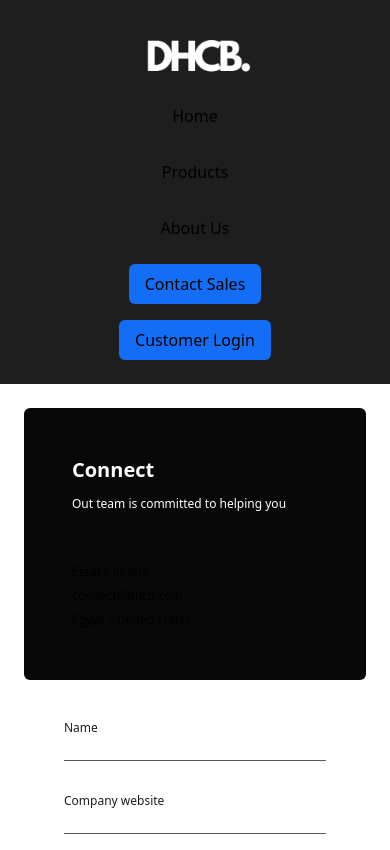
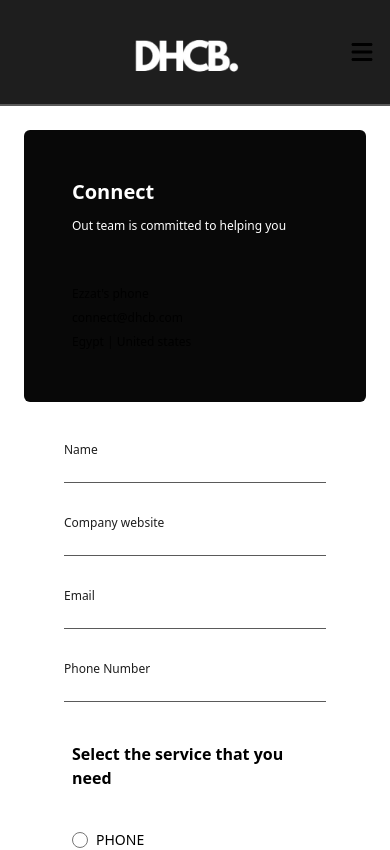
Before and after one commit to Abdulrahmanrihan/DHCB, a Next.js app: page /contact in a window 390 px wide. Shown: the top 850 px of the page. Built offline with nearby package versions, Linux system fonts and the light colour scheme.

Commit message:
hamburger menu

```diff
--- a/src/components/header.js
+++ b/src/components/header.js
@@ -1,8 +1,29 @@
+'use client'
+
 import Image from "next/image"
 import Link from "next/link";
 import logo from "./logo.png"
 
+import { useRef } from 'react';
+
+import { FontAwesomeIcon } from "@fortawesome/react-fontawesome";
+import { faBars } from "@fortawesome/free-solid-svg-icons";
+
+function showorhidemenu(){
+    var menu = document.getElementById("menu");
+    menu.classList.toggle("hidden");
+}
+
 export default function Header(){
+
+    const navMenuRef = useRef(null);
+
+    const toggleNavMenu = () => {
+        if (navMenuRef.current) {
+        navMenuRef.current.classList.toggle('hidden');
+        }
+    };
+
     return(
         <main>
             <div class="hidden md:flex flex-row w-full m-auto p-4 bg-dark">
@@ -15,9 +36,13 @@ export default function Header(){
                     <Link href="/login"><button class="bg-blue rounded-md py-2 px-4">Customer Login</button></Link>
                 </div>
             </div>
-            <div class="flex md:hidden flex-col md:flex-row w-full m-auto p-4 bg-dark">
-                <Image class="w-36 h-18 md:mx-0 mx-auto" src={logo} alt="logo"/>
-                <div class="flex flex-col md:flex-row flex-1 justify-around my-auto md:text-left text-center">
+            <div class="flex md:hidden flex-col md:flex-row w-full m-auto  bg-dark">
+                <div class="flex flex-row justify-between p-4">
+                    <Image class="w-36 h-18 md:mx-0 mx-auto" src={logo} alt="logo"/>
+                    <button onClick={toggleNavMenu}><FontAwesomeIcon class="w-6 h-6 my-auto" icon={faBars} /></button>
+                </div>
+                <hr class="border border-gray"/>
+                <div ref={navMenuRef} class="hidden flex flex-col md:flex-row flex-1 justify-around my-auto md:text-left text-center p-4">
                     <Link href="/"><button class="p-2 md:my-0 my-2">Home</button></Link>
                     <Link href="/products"><button class="p-2 md:my-0 my-2">Products</button></Link>
                     <Link href="/about"><button class="p-2 md:my-0 my-2">About Us</button></Link>
```
